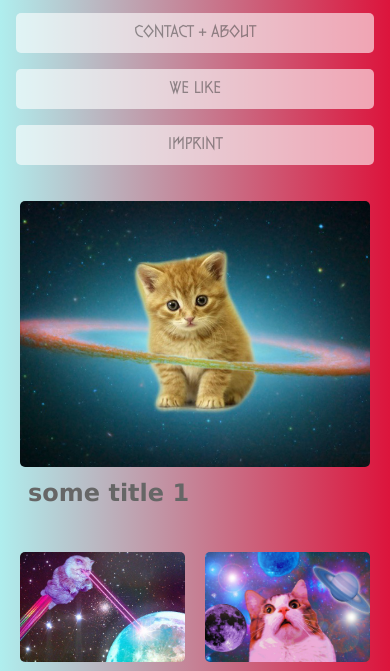
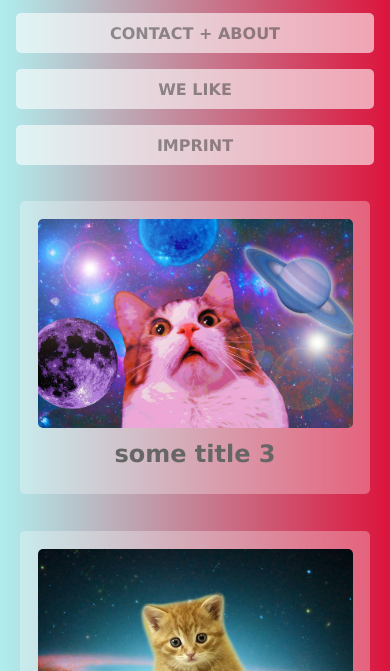
Before and after one commit to ZenVega/ZK-POWER-PAGE, a plain HTML site: page index.html in a window 390 px wide. Shown: the part 131-802 px from the top of the page. Drawn offline with nearby package versions, Linux system fonts and the light colour scheme.

Commit message:
functionality

```diff
--- a/projects.json
+++ b/projects.json
@@ -1,5 +1,5 @@
 {"projects" : [
-  { "no": 1 , "title": "some title 1" , "description": "Lorem ipsum dolor sit amet consectetur adipisicing elit. At, ipsam voluptatibus! Quibusdam, aliquid expedita! Officia nam cumque itaque blanditiis reprehenderit.", "images": [
+  { "no": 1 , "title": "some title 1" , "description": "Lorem ipsum dolor sit amet <a href=\"https://de.wikipedia.org/wiki/Monty_Python\">consectetur<\/a>  adipisicing elit. At, ipsam voluptatibus! Quibusdam, aliquid expedita! Officia nam cumque itaque blanditiis reprehenderit.", "images": [
       {"src": "ressourcen/img/spacecat1.jpg"}
   ]},
   { "no": 2 , "title": "some title 2" , "description": "Lorem ipsum tetur adipisicing elit. At, ipsam voluptatibus! Quibusdam, aliquid expedita! Officia nam cumque itaque blanditiis reprehenderit.", "images": [
--- a/ressourcen/modal.js
+++ b/ressourcen/modal.js
@@ -1,8 +1,21 @@
 const modal = document.getElementById("modal");
 const closeBtn = document.getElementById('closeBtn');
 
-export const openModal = (data) => {
-  insideModal(data);
+export const openModal = (projectTitle, projectDescription, projectImages) => {
+  const content = document.getElementById('modalContent')
+  const images = content.querySelector('.modalContentImages')
+
+  images.innerHTML = "";
+
+  content.querySelector('h3').innerHTML = projectTitle;
+  content.querySelector('p').innerHTML = projectDescription;
+
+  for (let i=0; i < projectImages.length; i++) {
+    let pic;
+    pic = document.createElement('img');
+    pic.src = projectImages[i].src;
+    images.appendChild(pic);
+  }
   modal.style.display = "block";
 }
 
@@ -11,21 +24,3 @@ const closeModal = () => {
 }
 
 closeBtn.addEventListener("click", closeModal);
-
-//generate individual content for each project modal
-export const insideModal = data => {
-  const content = document.getElementById('modalContent')
-  const images = content.querySelector('.modalContentImages')
-
-  images.innerHTML = "";
-
-  content.querySelector('h3').innerHTML = data.title;
-  content.querySelector('p').innerHTML = data.description;
-
-  for (let i=0; i < data.images.length; i++) {
-    let pic;
-    pic = document.createElement('img');
-    pic.src = data.images[i].src;
-    images.appendChild(pic);
-  }
-}
--- a/ressourcen/projects.js
+++ b/ressourcen/projects.js
@@ -8,25 +8,32 @@ const loadProjects = async(url) => {
 
 const renderProjects = content => {
 
+console.log(content);
+//let projectTitle = content.
+
   //get number of projects / create project array
   let numberOfProjects = content.projects.length;
-  let projects = [];
-  for(let i=1; i < numberOfProjects+1; i++){
-    projects.push(i);
-  };
+  console.log(numberOfProjects);
+  let projects = content.projects;
 
   //pick random project and put it up front
   let randomProject = Math.floor(Math.random() *numberOfProjects);
-  let chosenOne = projects.slice(randomProject, 1);
+  let chosenOne = projects.splice(randomProject, 1);
+  projects.unshift(chosenOne[0]);
+  console.log(projects);
+
   // add titles and pics to main
+  let newProject = (currentProject) => {
+    let projectTitle = currentProject.title;
+    let projectDescription = currentProject.description;
+    let projectImages = currentProject.images;
 
-  let newProject = (num) => {
     let file = document.getElementById('projects');
     let project = document.createElement('div');
     project.classList.add('project');
 
     let img = document.createElement('img');
-    img.src = 'ressourcen/img/spacecat' + num + '.jpg';
+    img.src = projectImages[0].src;
 
     //Sets the first chosen Project as main preview
     if(firstPic) {
@@ -34,15 +41,11 @@ const renderProjects = content => {
       firstPic = false;
     }
 
-    project.id = num;
-    //Project specific content from JSON file as *.value to pass it to modal.js
-    project.value = content.projects[num-1];
-
     project.appendChild(img);
-    project.addEventListener("click", function() { openModal(content.projects[num-1]) });
+    project.addEventListener("click", function() { openModal(projectTitle, projectDescription, projectImages) });
 
     let title = document.createElement('h2');
-    title.innerHTML = content.projects[num -1].title;
+    title.innerHTML = projectTitle;
     project.appendChild(title);
 
     file.appendChild(project);
@@ -50,8 +53,8 @@ const renderProjects = content => {
 
   let firstPic = true;
 
-  for (let num of projects) {
-    newProject(num);
+  for (let currentProject of projects) {
+    newProject(currentProject);
   }
 }
 //passing promise to render Projects
--- a/styles/style.css
+++ b/styles/style.css
@@ -1,6 +1,7 @@
 * {
   padding: 0;
   margin: 0;
+  text-align: center;
 
 }
 
@@ -52,7 +53,7 @@ header a {
   display: block;
   background-color: rgba(255,255,255, 0.6);
   margin: 1em;
-  font-family: 'stigmate';
+  font-family: Verdana, Geneva, Tahoma, sans-serif;
   padding: 0 5px;
   height: 40px;
   border-radius: 5px;
@@ -81,9 +82,16 @@ header a:hover{
   padding: 20px;
 }
 
+.project {
+  background-color: rgba(255,255,255, 0.3);
+  padding: 5%;
+  border-radius: 5px;;
+}
+
 .project img {
   width: 100%;
   border-radius: 5px;
+
 }
 
 #modalContent img {
@@ -141,10 +149,11 @@ footer {
   color:#30bbb4;
 }
 
-@media (max-width: 600px) {
+@media (max-width: 900px) {
   .page {
     flex-direction: column;
   }
+
 
   #projects {
     grid-template-columns: repeat(2, minmax(100px, 1fr));
@@ -154,3 +163,18 @@ footer {
     grid-column: 1 / span 2;
   }
 }
+
+@media (max-width: 500px) {
+  .page {
+    flex-direction: column;
+  }
+
+
+  #projects {
+    grid-template-columns: minmax(100px, 1fr);
+  }
+
+  .mainPro {
+    grid-column: 1 / span 1;
+  }
+}
```
Also changed, not shown: subPages/contact.html (added).
